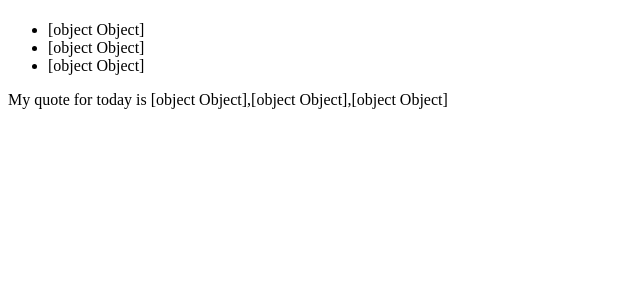
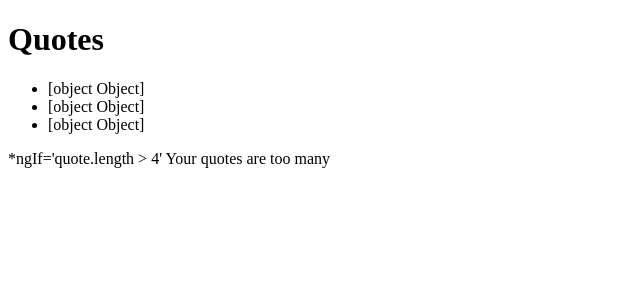
Before and after one commit to kamotho-njiru/Quotes, an Angular app: page / in a window 1280 px wide. Shown: the top 300 px of the page, without its empty margins (0-640 px from the left). Built offline with nearby package versions, Linux system fonts and the light colour scheme.

Commit message:
add directive

```diff
--- a/src/app/app.component.html
+++ b/src/app/app.component.html
@@ -1,9 +1,9 @@
 <div>
-    <h1>{{title}}</h1>
+    <h1>Quotes</h1>
     <ul>
         <li *ngFor='let quotes of quotes'> {{quotes}}
 
         </li>
     </ul>
-    <p>My quote for today is {{ quotes }}</p>
+    <p> *ngIf='quote.length > 4' Your quotes are too many </p>
 </div>
```
